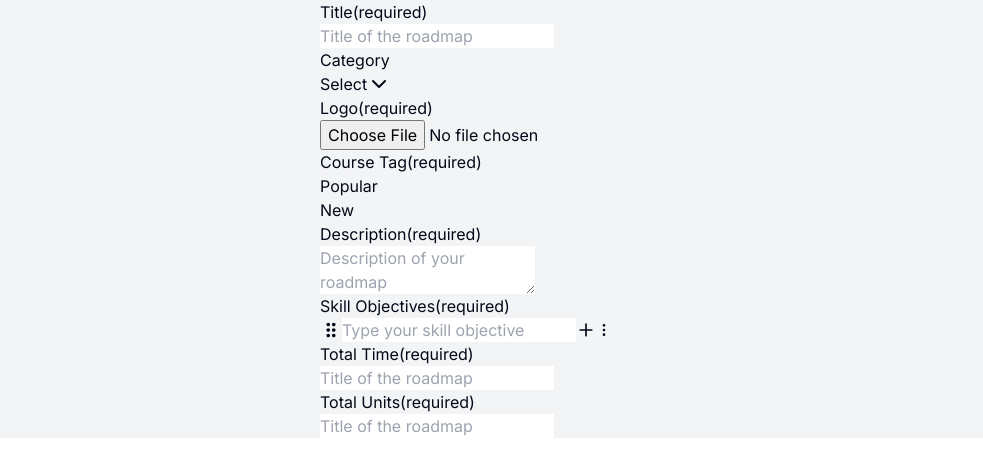
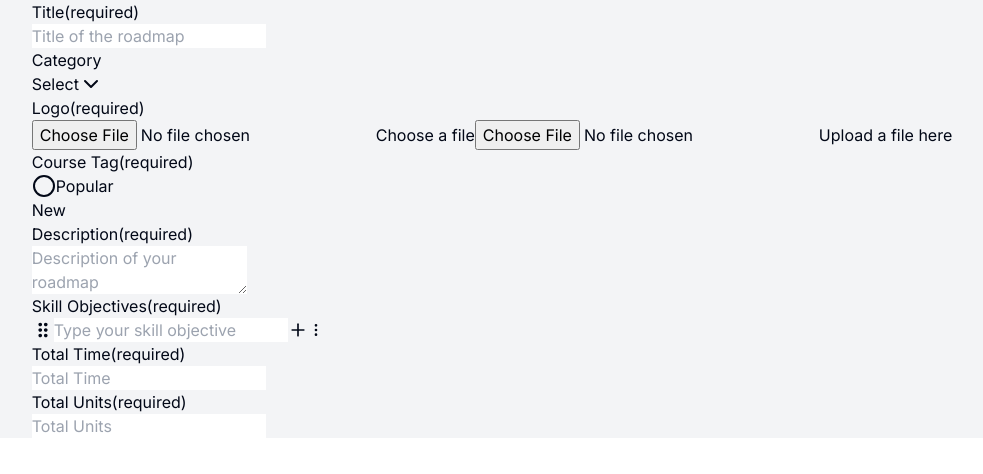
Before and after one commit to riteekagawand/ed-Dashboard-new, a Next.js app: page / in a window 1280 px wide. Shown: the top 474 px of the page, without its empty margins (148-1131 px from the left). Built offline with nearby package versions, Linux system fonts and the light colour scheme.

Commit message:
Added Choose a file and Upload a file here options for file selection.

```diff
--- a/Components/Mainpage.tsx
+++ b/Components/Mainpage.tsx
@@ -1,6 +1,6 @@
-"use client"
-import * as React from "react"
-import SortableComponent from "./Sortable"
+"use client";
+import * as React from "react";
+import SortableComponent from "./Sortable";
 
 import {
   Card,
@@ -8,19 +8,18 @@ import {
   CardDescription,
   CardHeader,
   CardTitle,
-} from "@/Components/ui/card"
-import { Input } from "@/Components/ui/input"
-import { Label } from "@/Components/ui/label"
+} from "@/Components/ui/card";
+import { Input } from "@/Components/ui/input";
+import { Label } from "@/Components/ui/label";
 import {
   Select,
   SelectContent,
   SelectItem,
   SelectTrigger,
   SelectValue,
-} from "@/Components/ui/select"
-import { RadioGroup, RadioGroupItem } from "@/Components/ui/radio-group"
-import { Textarea } from "@/Components/ui/textarea"
-
+} from "@/Components/ui/select";
+import { RadioGroup, RadioGroupItem } from "@/Components/ui/radio-group";
+import { Textarea } from "@/Components/ui/textarea";
 
 const Mainpage = () => {
   const [logo, setLogo] = React.useState<string | null>(null);
@@ -47,9 +46,7 @@ const Mainpage = () => {
         </CardHeader>
         <CardContent>
           <form>
-            <div>
             <Input id="title" placeholder="Title of the roadmap" />
-            </div>
           </form>
         </CardContent>
       </Card>
@@ -63,9 +60,8 @@ const Mainpage = () => {
         </CardHeader>
         <CardContent>
           <form>
-            <div className="flex flex-col space-y-1.5">
             <Select>
-                <SelectTrigger id="framework">
+              <SelectTrigger id="category">
                 <SelectValue placeholder="Select" />
               </SelectTrigger>
               <SelectContent position="popper">
@@ -76,7 +72,6 @@ const Mainpage = () => {
                 <SelectItem value="marketing">Marketing</SelectItem>
               </SelectContent>
             </Select>
-            </div>
           </form>
         </CardContent>
       </Card>
@@ -91,13 +86,49 @@ const Mainpage = () => {
           </CardHeader>
           <CardContent>
             <form>
-            <div>
-              <Input id="logo" type="file" placeholder="Logo" onChange={handleLogoChange} />
-              {logo && <img src={logo} alt="Selected logo" className="mt-2 w-full max-h-[200px] object-cover" />}
+              <div className="flex flex-col space-y-4">
+                {/* Choose a File Option */}
+                <div className="flex items-center space-x-2">
+                  <Input
+                    id="choose-file"
+                    type="file"
+                    placeholder="Choose a file"
+                    onChange={handleLogoChange}
+                    className="hidden"
+                  />
+                  <label htmlFor="choose-file" className="cursor-pointer text-blue-500">
+                    Choose a file
+                  </label>
+                </div>
+
+                {/* Upload a File Here Option */}
+                <div className="flex items-center space-x-2">
+                  <Input
+                    id="upload-file"
+                    type="file"
+                    placeholder="Upload a file here"
+                    onChange={handleLogoChange}
+                    className="hidden"
+                  />
+                  <label htmlFor="upload-file" className="cursor-pointer text-blue-500">
+                    Upload a file here
+                  </label>
+                </div>
+
+                {/* Display Selected Logo */}
+                {logo && (
+                  <img
+                    src={logo}
+                    alt="Selected logo"
+                    className="mt-2 w-full max-h-[200px] object-cover"
+                  />
+                )}
               </div>
             </form>
           </CardContent>
         </Card>
+
+
       {/* 4th Card */}
       <Card className="w-[450px] mt-5 shadow-md">
         <CardHeader>
@@ -108,8 +139,7 @@ const Mainpage = () => {
         </CardHeader>
         <CardContent>
           <form>
-            <div>
-              <RadioGroup defaultValue="option-one">
+            <RadioGroup defaultValue="popular">
               <div className="flex items-center space-x-2">
                 <RadioGroupItem value="popular" id="popular" />
                 <Label htmlFor="popular">Popular</Label>
@@ -119,7 +149,6 @@ const Mainpage = () => {
                 <Label htmlFor="new">New</Label>
               </div>
             </RadioGroup>
-            </div>
           </form>
         </CardContent>
       </Card>
@@ -134,9 +163,7 @@ const Mainpage = () => {
         </CardHeader>
         <CardContent>
           <form>
-            <div>
             <Textarea id="description" placeholder="Description of your roadmap" />
-            </div>
           </form>
         </CardContent>
       </Card>
@@ -164,9 +191,7 @@ const Mainpage = () => {
         </CardHeader>
         <CardContent>
           <form>
-            <div>
-              <Input id="title" placeholder="Title of the roadmap" />
-            </div>
+            <Input id="total-time" placeholder="Total Time" />
           </form>
         </CardContent>
       </Card>
@@ -181,14 +206,12 @@ const Mainpage = () => {
         </CardHeader>
         <CardContent>
           <form>
-            <div>
-              <Input id="title" placeholder="Title of the roadmap" />
-            </div>
+            <Input id="total-units" placeholder="Total Units" />
           </form>
         </CardContent>
       </Card>
     </div>
-  )
-}
+  );
+};
 
-export default Mainpage
+export default Mainpage;
```
Lines whose indentation alone changed are shown as unchanged.
